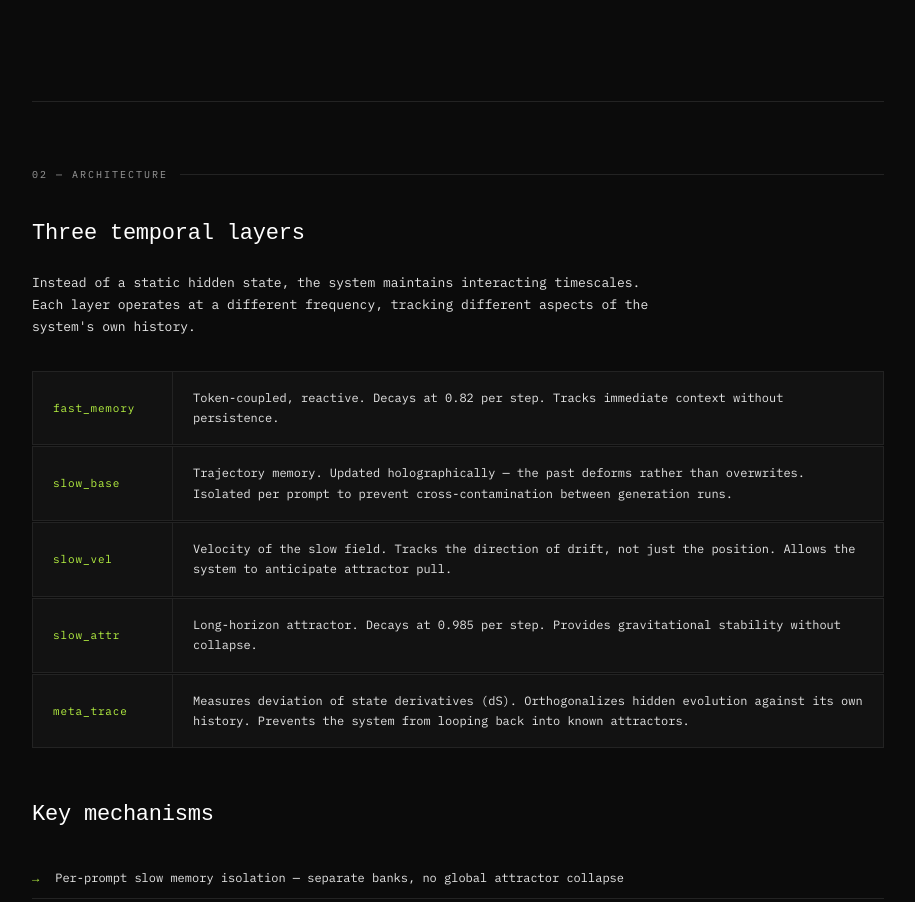
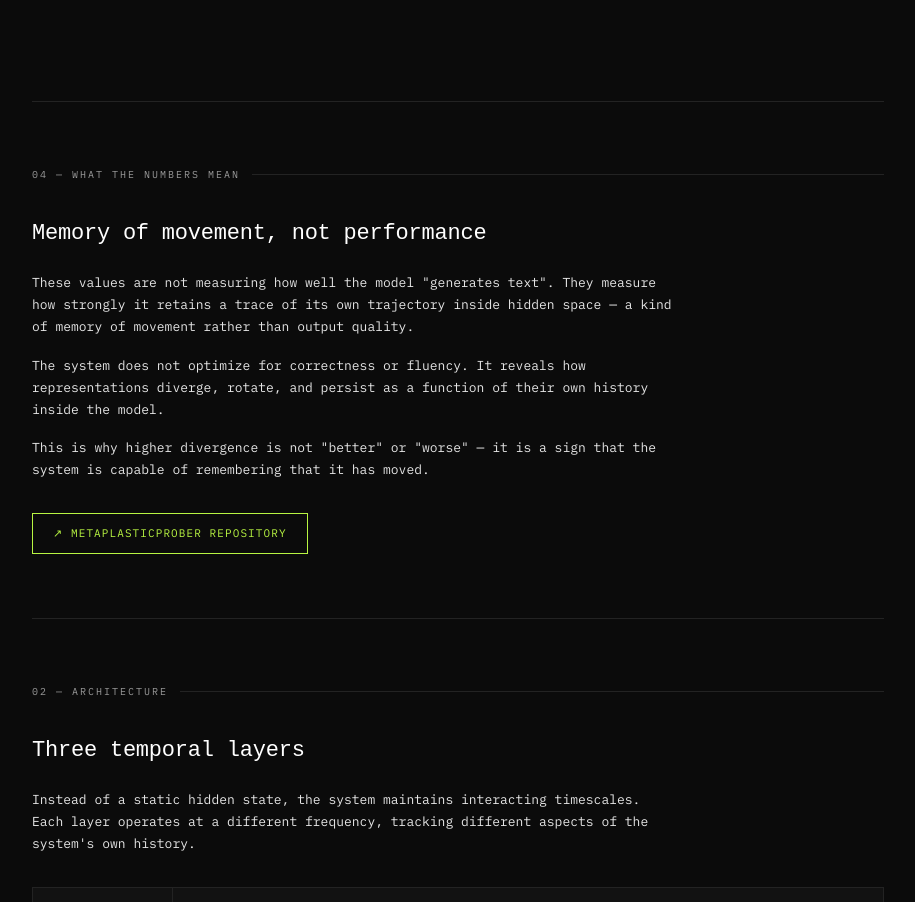
Before and after one commit to 0penAGI/MetaPlasticProber, a plain HTML site: page index.html in a window 1280 px wide. Shown: the part 999-1901 px from the top of the page, without its empty margins (182-1097 px from the left). Drawn offline with Linux system fonts and the light colour scheme; a web font is replaced by a local one.

Commit message:
Update index.html

```diff
--- a/index.html
+++ b/index.html
@@ -589,6 +589,29 @@ footer { flex-direction: column; }
 
   </section>
 
+  <!-- WHAT THE NUMBERS MEAN -->
+
+  <section id="meaning">
+    <div class="section-label">04 — what the numbers mean</div>
+    <h2>Memory of movement, not performance</h2>
+
+    <p>
+      These values are not measuring how well the model "generates text". They measure how strongly it retains a trace of its own trajectory inside hidden space — a kind of memory of movement rather than output quality.
+    </p>
+
+    <p>
+      The system does not optimize for correctness or fluency. It reveals how representations diverge, rotate, and persist as a function of their own history inside the model.
+    </p>
+
+    <p>
+      This is why higher divergence is not "better" or "worse" — it is a sign that the system is capable of remembering that it has moved.
+    </p>
+
+    <a href="https://github.com/0penAGI/MetaPlasticProber" class="github-link">
+      ↗ MetaPlasticProber repository
+    </a>
+  </section>
+
   <!-- ARCHITECTURE -->
 
   <section id="architecture">
```
